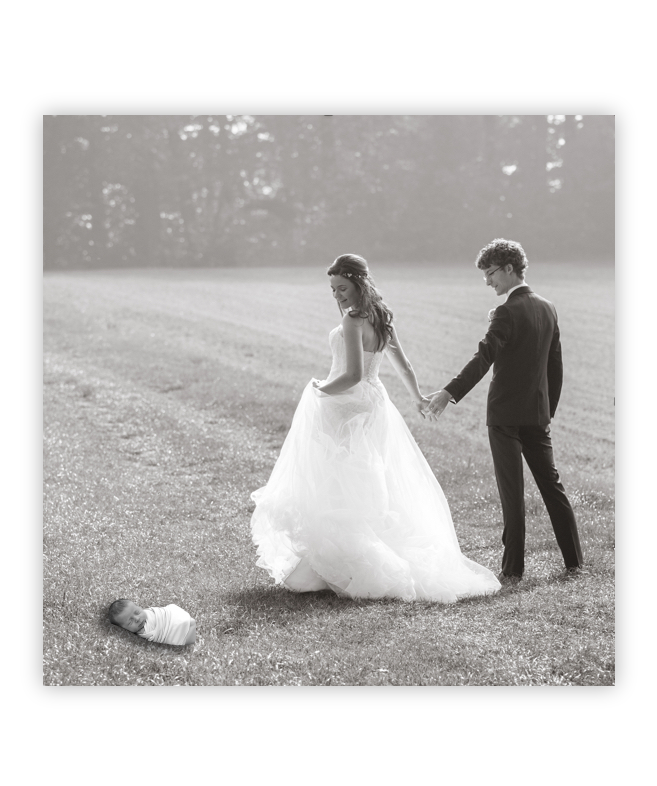
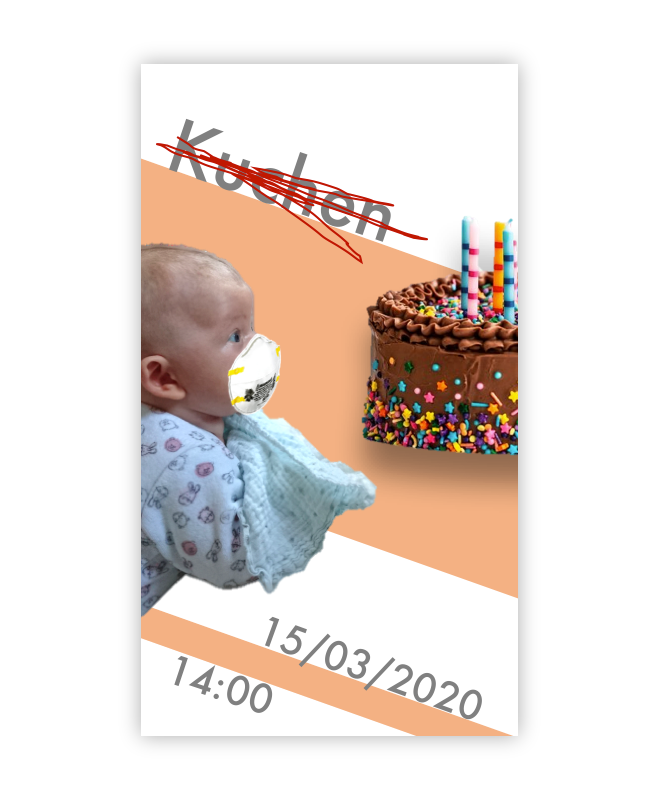
Before and after one commit to bricksdont/rahel-mathias-aaron, a plain HTML site: page index.html in a window 1280 px wide. Shown: the whole page, without its empty margins (311-968 px from the left). Drawn offline with Linux system fonts and the light colour scheme.

Commit message:
no cake :(

```diff
--- a/index.html
+++ b/index.html
@@ -9,7 +9,7 @@
 
 <body>
     <div class="container">
-        <img src="family.jpg" />
+        <img src="no-cake.png" />
     </div>
     <style>
         body, html { height:100%; width:100%; padding:0; margin:0;  }
```
Also changed, not shown: no-cake.png (added).
